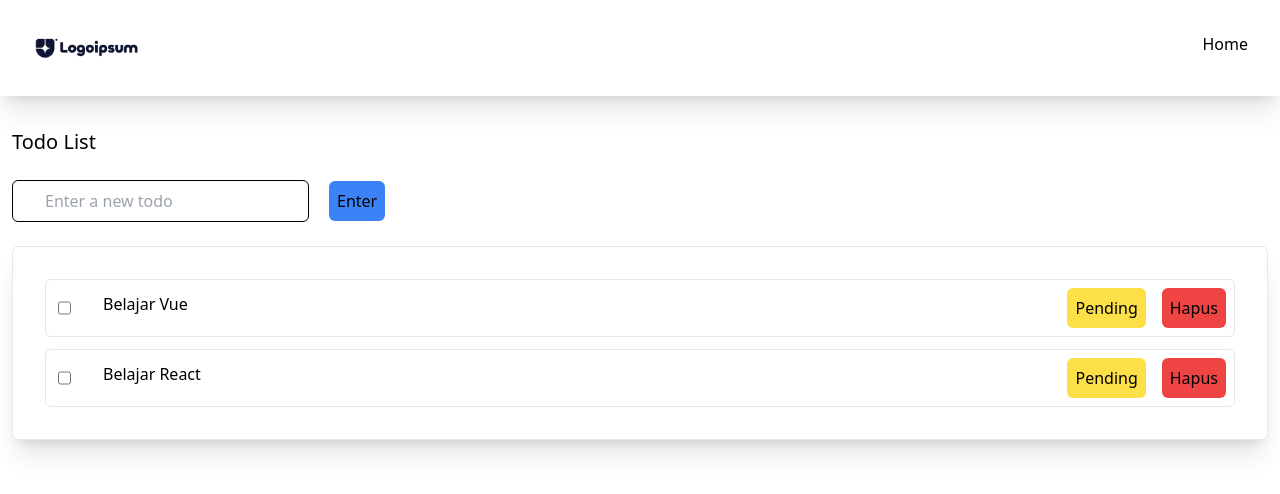
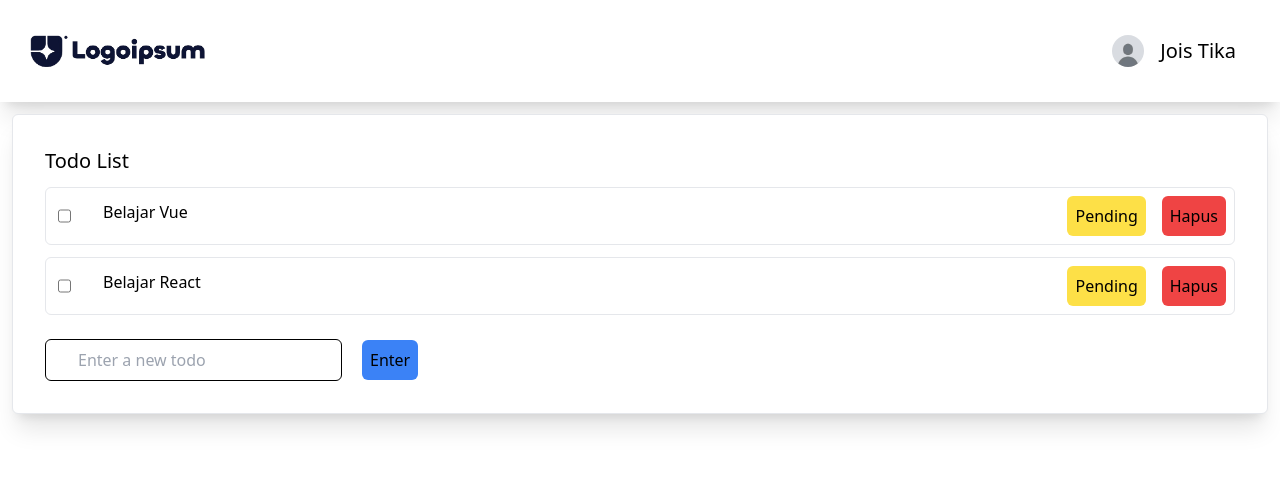
Before and after one commit to Jois01/vue-todoList, a Vue app: page / in a window 1280 px wide. Shown: the top 494 px of the page. Built offline with nearby package versions, Linux system fonts and the light colour scheme.

Commit message:
perbaikan tampilan navbar dan todo list

```diff
--- a/index.html
+++ b/index.html
@@ -1,10 +1,10 @@
-<!DOCTYPE html>
+<!doctype html>
 <html lang="">
   <head>
-    <meta charset="UTF-8">
-    <link rel="icon" href="/favicon.ico">
-    <meta name="viewport" content="width=device-width, initial-scale=1.0">
-    <title>Vite App</title>
+    <meta charset="UTF-8" />
+    <link rel="icon" href="/favicon.ico" />
+    <meta name="viewport" content="width=device-width, initial-scale=1.0" />
+    <title>ToDo List</title>
   </head>
   <body>
     <div id="app"></div>
--- a/src/components/listTodo.vue
+++ b/src/components/listTodo.vue
@@ -1,15 +1,36 @@
 <template>
   <section class="todo">
-    <div class="m-3 mt-8 text-xl">Todo List</div>
-    <form action="#">
-      <!-- kategori -->
-      <!-- <input
-        class="kategori border border-black rounded-md py-2 px-8 m-3"
-        type="text"
-        v-model="kategori"
-        placeholder="masukkan kategori, misal:PR"
-      /> -->
-      <!-- todolistnya apa -->
+    <div class="card bg-white shadow-xl m-3 border rounded-md p-5">
+    <div class="m-3  text-xl">Todo List</div>
+      <div
+        :class="['todolist flex justify-between border', `border-${status}`, 'rounded-md m-3']"
+        v-for="(todo, index) in todoList"
+        :key="index"
+      >
+        <div class="content flex m-3 gap-8">
+          <input class="checkbox" type="checkbox" v-model="doneTodo" />
+          <div class="todo__content">{{ todo.todo }}</div>
+        </div>
+        <!-- status -->
+        <!-- Tombol selesai && tombol pending -->
+        <!-- jika tombol selesai di klik, maka border akan berwarna hijau -->
+        <!-- jika tombol pending di klik, maka border akan berwarna kuning -->
+        <div class="status">
+          <button
+            class="pending py-2 px-2 m-2 bg-yellow-300 rounded-md hover:bg-yellow-400"
+            @click.prevent="changeStatus"
+          >
+            Pending
+          </button>
+          <button
+            class="hapus py-2 px-2 m-2 bg-red-500 hover:bg-red-600 rounded-md"
+            @click.prevent="deleteTodo"
+          >
+            Hapus
+          </button>
+        </div>
+      </div>
+      <form action="#">
       <input
         class="todo border border-black rounded-md py-2 px-8 m-3"
         type="text"
@@ -18,33 +39,6 @@
       />
       <button @click.prevent="addTodo" class="py-2 px-2 m-2 bg-blue-500 rounded-md">Enter</button>
     </form>
-    <div class="card bg-white shadow-xl m-3 border rounded-md p-5">
-      <div
-        :class="['todolist flex justify-between border', `border-${status}`, 'rounded-md m-3']"
-        v-for="(todo, index) in todoList"
-        :key="index"
-      >
-        <div class="content flex m-3 gap-8">
-          <input class="checkbox" type="checkbox" @click.prevent="doneTodo" />
-          <!-- <div class="todo__kategori">{{ todo.kategori }}</div> -->
-          <div class="todo__content">{{ todo.todo }}</div>
-        </div>
-        <!-- status -->
-        <!-- Tombol selesai && tombol pending -->
-        <!-- jika tombol selesai di klik, maka akan bepindah ke done -->
-        <!-- jika tombol pending di klik, maka akan bepindah ke pending -->
-        <div class="status">
-          <button
-            class="pending py-2 px-2 m-2 bg-yellow-300 rounded-md"
-            @click.prevent="changeStatus"
-          >
-            Pending
-          </button>
-          <button class="hapus py-2 px-2 m-2 bg-red-500 rounded-md" @click.prevent="deleteTodo">
-            Hapus
-          </button>
-        </div>
-      </div>
     </div>
   </section>
 </template>
@@ -69,13 +63,13 @@ export default {
           status: 'pendding',
         },
       ],
+
     }
   },
   methods: {
     addTodo() {
       if (this.newTodo.trim() !== '') {
         this.todoList.push({
-          kategori: this.kategori,
           todo: this.newTodo,
         })
         this.newTodo = ''
@@ -102,8 +96,12 @@ export default {
         this.status = status
       }
     },
-    doneTodo(index) {
-      this.todoList[index].status = 'done'
+    doneTodo() {
+      let status = 'gray-600'
+      if (this.status == 'gray-600') {
+        status = 'green-500'
+      }
+      this.status = status
     },
   },
 }
--- a/src/components/navbar.vue
+++ b/src/components/navbar.vue
@@ -2,8 +2,11 @@
 import Logoipsum from './icons/logoipsum.png'
 </script>
 <template>
-  <nav class="navbar flex justify-between bg-white shadow-xl p-8">
-    <img class="w-28" src="./icons/logoipsum.png" alt="" />
-    <div to="#">Home</div>
+  <nav class="navbar flex justify-between bg-white shadow-xl p-6">
+    <img class="w-48" src="./icons/logoipsum.png" alt="" />
+    <div class="profile flex items-center gap-4 text-xl mx-5">
+        <img class="w-8  rounded-full" src="./icons/image.jpg" alt="" />
+        <div >Jois Tika</div>
+    </div>
   </nav>
 </template>
```
Also changed, not shown: src/components/icons/image.jpg (added).
